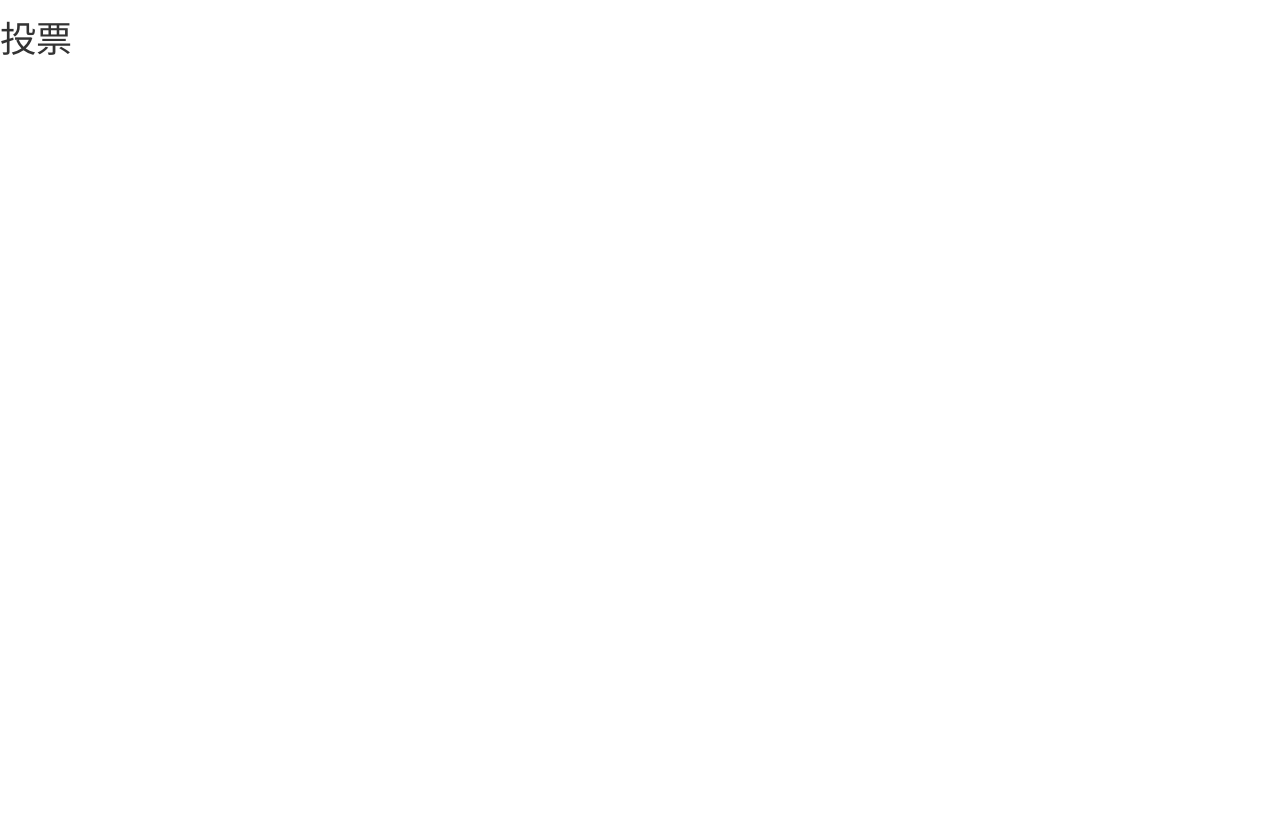
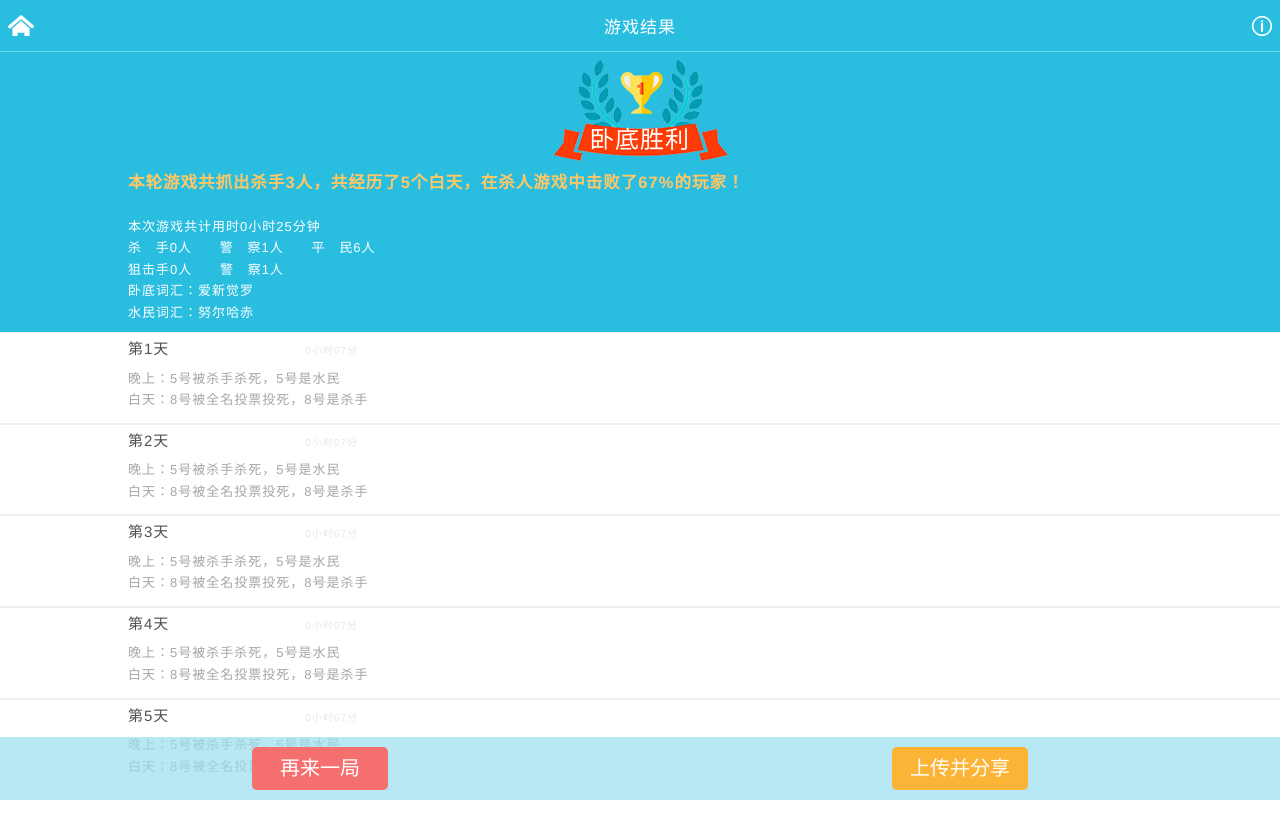
Before and after one commit to hello9102/task, a plain HTML site: page task7/results.html in a window 1280 px wide. Before the commit the page ends 800 px from the top, so only its background shows below. Drawn offline with Linux system fonts and the light colour scheme.

Commit message:
桌面精灵

```diff
--- a/task7/css/home.css
+++ b/task7/css/index.css
@@ -5,6 +5,10 @@
 body {
 	background: #f0f0f0;
 }
+buttom,p {
+	letter-spacing: 1px;
+}
+/*页头*/
 .header {
 	padding: 11px 11px;
 	background: #29bde0;
@@ -76,6 +80,12 @@ body {
 	border: none;
 	outline: none;
 }
+.item button a {
+	color: #fff;
+}
+.item button a:focus, a:hover {
+	text-decoration: none;
+}
 .item p:first-child {
 	padding: 14px 0;
 	font-size: 18.87px;
--- a/task7/css/results.css
+++ b/task7/css/results.css
@@ -0,0 +1,137 @@
+* {
+	padding: 0;
+	margin: 0;
+}
+p,h1{
+	margin: 0;
+}
+p,h1,span {
+	letter-spacing: 1px;
+}
+a:focus, a:hover {
+	text-decoration: none;
+}
+/*页头*/
+.header {
+	display: flex;
+	justify-content: space-between;
+	align-items: center;
+	position: fixed;
+	top: 0;
+	left: 0;
+	width: 100%;
+	padding: 15px 8px 10px;
+	border-bottom: 1px solid #74d4eb;
+	background: #29bde0 no-repeat;
+	z-index: 999;
+}
+.header p {
+	font-size: 17px;
+	color: #fff;
+}
+.header span {
+	display: inline-block;
+	width: 26px;
+	height: 21px;
+	background-image: url(../img/results-icon.png);
+}
+.home {
+	background-position: 0 0;
+}
+.help {
+	background-position: -44px 0;
+}
+/*主要内容*/
+.main {
+	margin-top: 49px;
+	margin-bottom: 90px;
+}
+.section {
+	position: relative;
+	padding: 10px 10%;
+	display: flex;
+	flex-direction: column;
+	background: #29bde0;
+}
+.section>a {
+	width: 26px;
+	height: 21px;
+}
+.section span {
+	display: block;
+	padding-top: 3px;
+	font-size: 13px;
+	color: #fff;
+}
+.icon {
+	width: 175px;
+	height: 102px;
+	margin: 0 auto;
+	background: no-repeat;
+	background-image: url(../img/results-icon.png);
+	background-position: 0 -35px;
+}
+.section h1 {
+	position: absolute;
+	top: 78px;
+	left: 50%;
+	transform: translateX(-50%);
+	font-size: 24px;
+	color: #fff;
+}
+.section p {
+	margin: 10px 0 20px;
+	font-size: 16.5px;
+	font-weight: bold;
+	color: #ffc865;
+}
+/*具体结果*/
+.content {
+
+}
+.situation {
+	display: flex;
+	flex-direction: column;
+	padding: 5px 10% 10px;
+	border-bottom: 1px solid #eee;
+	border-top: 1px solid #eee;
+}
+.situation p:first-child {
+	padding-bottom: 10px;
+	font-size: 15px;
+	color: #515151;
+}
+.situation>p {
+	padding-bottom: 3px;
+	font-size: 13px;
+	color: #a6a6a6;
+}
+.situation p span {
+	padding-left: 136px;
+	font-size: 10px;
+	color: #e6e6e6;
+}
+/*页尾*/
+.footer {
+	position: fixed;
+	left: 0;
+	bottom: 0;
+	width: 100%;
+	display: flex;
+	justify-content: space-around;
+	background: rgba(153,223,240,.7);
+}
+.footer button {
+	width: 136px;
+	height: 43px;
+	margin: 10px 0;
+	font-size: 20px;
+	color: #fff;
+	border: none;
+	border-radius: 5px;
+	outline: none;
+	background: #f66f6f;
+}
+.footer .special {
+	background: #fbb435;
+}
--- a/task7/css/vote.css
+++ b/task7/css/vote.css
@@ -7,6 +7,12 @@ body {
 }
 p {
 	margin-bottom: 0;
+}
+p,span,buttom {
+	letter-spacing: 1px;
+}
+a:focus, a:hover {
+	text-decoration: none;
 }
 /*页头*/
 .header {
@@ -168,3 +174,6 @@ audio {
 	color: #fff;
 	background: #fbb435;
 }
+.footer button a {
+	color: #fff;
+}
--- a/task7/results.html
+++ b/task7/results.html
@@ -2,7 +2,7 @@
 <html>
 <head>
 	<meta charset="utf-8">
-	<title>投票</title>
+	<title>桌游精灵</title>
 	<meta name="keywords" content="">
 	<meta name="description" content="">
 	<meta name="viewport" content="width=device-width,initial-scale=1.0">
@@ -13,11 +13,54 @@
 </head>
 <body>
 	<div class="header">
-		<h1>投票</h1>
+		<a href="index.html"><span class="home"></span></a>
+		<p>游戏结果</p>
+		<a href="#"><span class="help"></span></a>
 	</div>
 	<div class="main">
+		<div class="section">
+			<span class="icon"></span>
+			<h1>卧底胜利</h1>
+			<div>
+				<p>本轮游戏共抓出杀手3人，共经历了5个白天，在杀人游戏中击败了67%的玩家！</p>
+				<span>本次游戏共计用时0小时25分钟</span>
+				<span>杀&nbsp;&nbsp;&nbsp;手0人&nbsp;&nbsp;&nbsp;&nbsp;&nbsp;&nbsp;警&nbsp;&nbsp;&nbsp;察1人&nbsp;&nbsp;&nbsp;&nbsp;&nbsp;&nbsp;平&nbsp;&nbsp;&nbsp;民6人</span>
+				<span>狙击手0人&nbsp;&nbsp;&nbsp;&nbsp;&nbsp;&nbsp;警&nbsp;&nbsp;&nbsp;察1人</span>
+				<span>卧底词汇：爱新觉罗</span>
+				<span>水民词汇：努尔哈赤</span>
+			</div>
+		</div>
+		<div class="content">
+			<div class="situation">
+				<p>第1天<span>0小时07分</span></p>
+				<p>晚上：5号被杀手杀死，5号是水民</p>
+				<p>白天：8号被全名投票投死，8号是杀手</p>
+			</div>
+			<div class="situation">
+				<p>第2天<span>0小时07分</span></p>
+				<p>晚上：5号被杀手杀死，5号是水民</p>
+				<p>白天：8号被全名投票投死，8号是杀手</p>
+			</div>
+			<div class="situation">
+				<p>第3天<span>0小时07分</span></p>
+				<p>晚上：5号被杀手杀死，5号是水民</p>
+				<p>白天：8号被全名投票投死，8号是杀手</p>
+			</div>
+			<div class="situation">
+				<p>第4天<span>0小时07分</span></p>
+				<p>晚上：5号被杀手杀死，5号是水民</p>
+				<p>白天：8号被全名投票投死，8号是杀手</p>
+			</div>
+			<div class="situation">
+				<p>第5天<span>0小时07分</span></p>
+				<p>晚上：5号被杀手杀死，5号是水民</p>
+				<p>白天：8号被全名投票投死，8号是杀手</p>
+			</div>
+		</div>
 	</div>
-	<div class="header">
+	<div class="footer">
+		<a href="index.html"><button>再来一局</button></a>
+		<a href="#"><button class="special">上传并分享</button></a>
 	</div>
 </body>
 </html>
```
Also changed, not shown: task7/index.html (renamed from task7/home.html, +2 -2 lines), task7/vote.html (+2 -2 lines), task7/img/results-icon.png (added).
